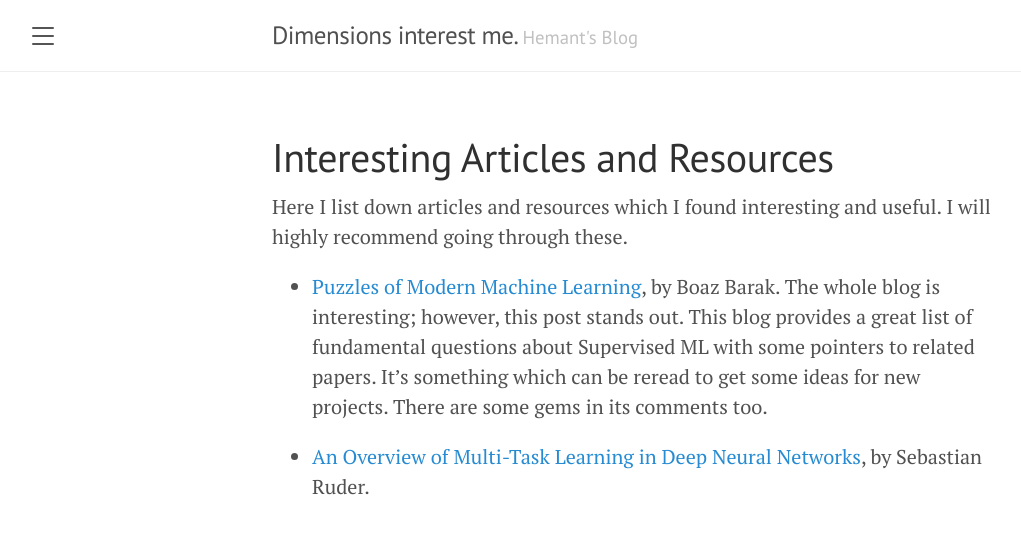
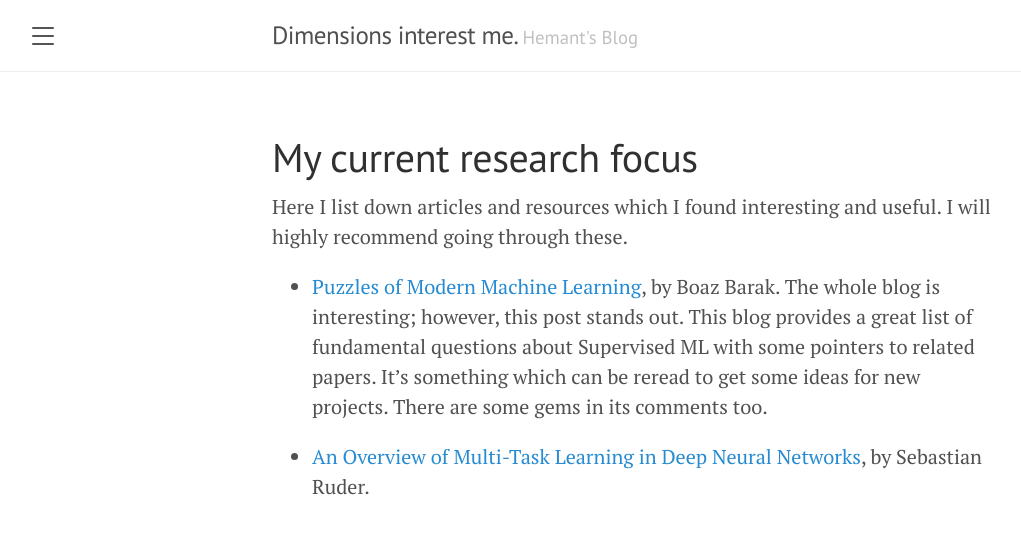
Before and after one commit to raotnameh/raotnameh.github.io, a Jekyll site: the page built from interesting-links.md, in a window 1280 px wide. Shown: the top 534 px of the page, without its empty margins (8-1029 px from the left). Built offline with Jekyll 4.4.1, drawn with Linux system fonts in a browser that asks for light colours.

Commit message:
It's just my website

```diff
--- a/interesting-links.md
+++ b/interesting-links.md
@@ -1,6 +1,6 @@
 ---
 layout: page
-title: Interesting Articles and Resources
+title: My current research focus
 ---
 
 Here I list down articles and resources which I found interesting and useful. I will highly recommend going through these.
```
